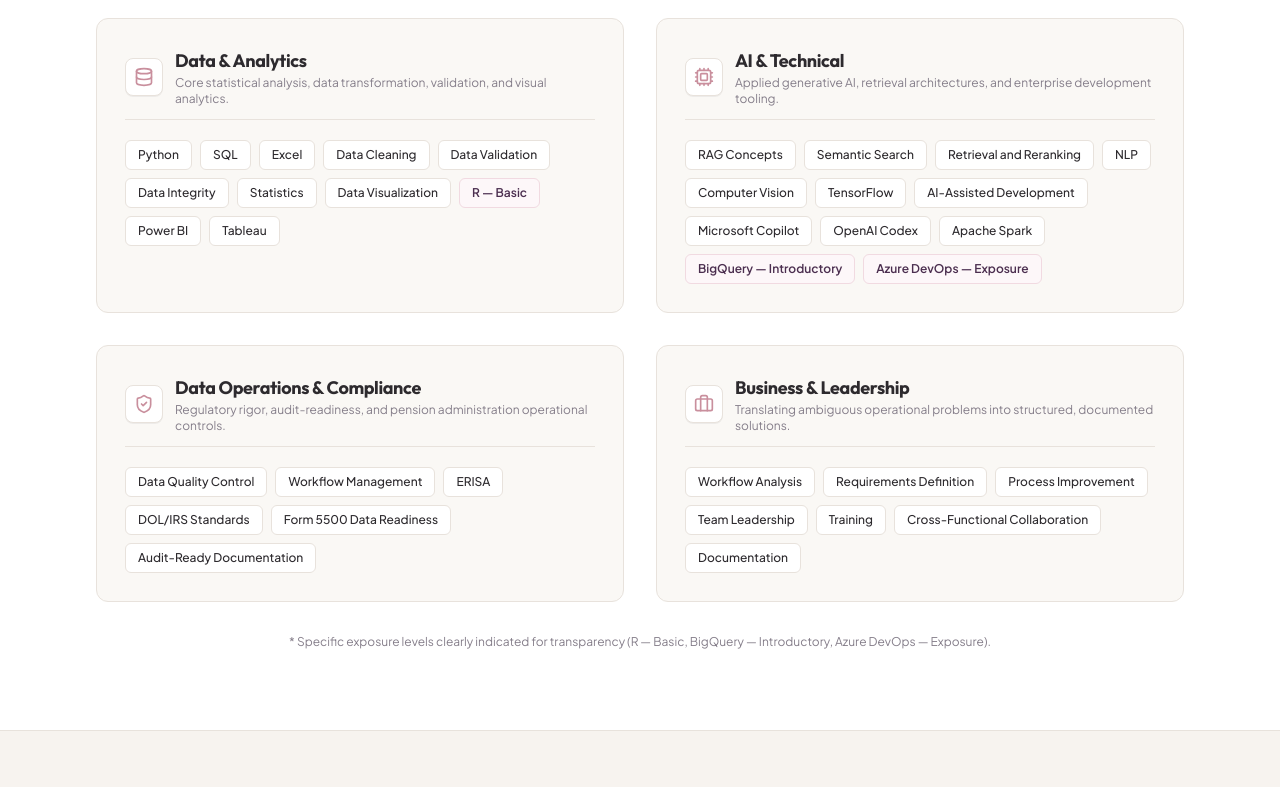
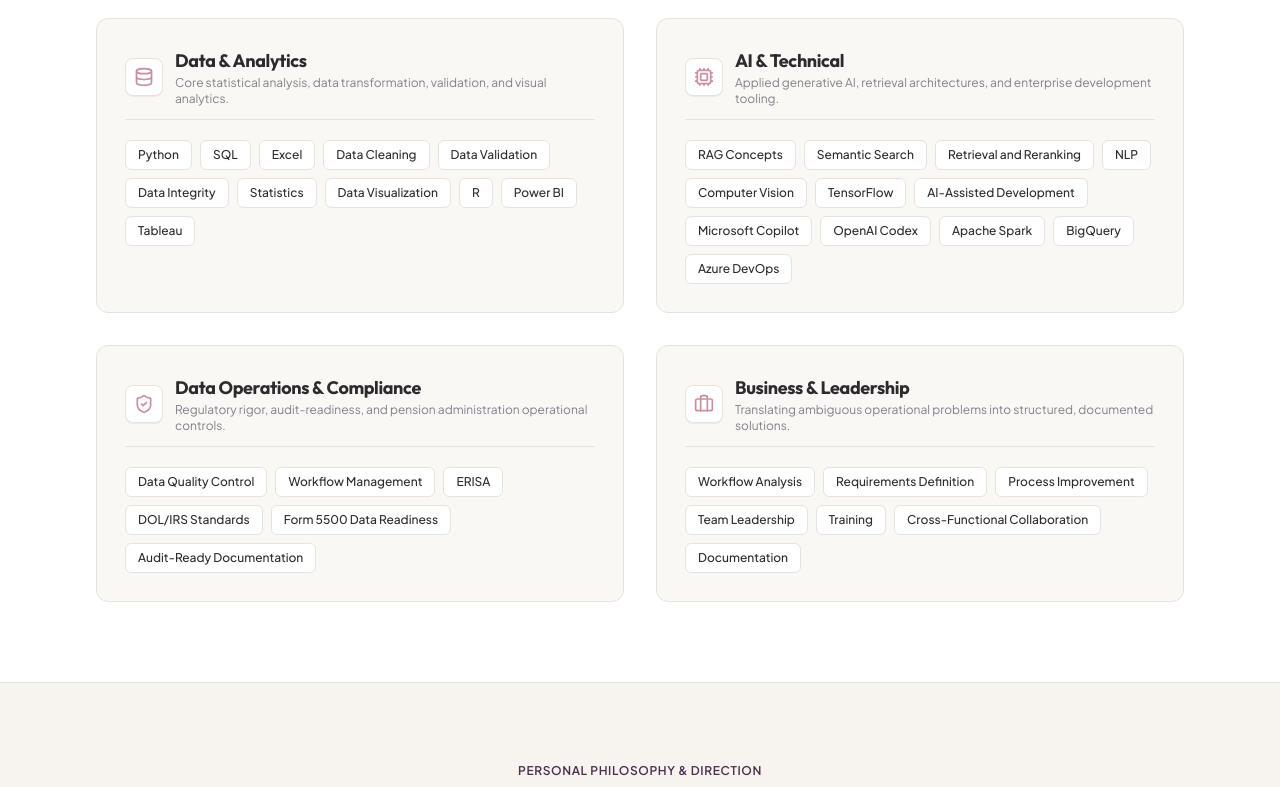
Before and after one commit to valeryortz/valery-ortiz-portfolio, a React (Vite) app: page / in a window 1280 px wide. Shown: the part 3240-4027 px from the top of the page. Built offline with nearby package versions, Linux system fonts and the light colour scheme.

Commit message:
refactor: simplify skill proficiency levels
Remove specific proficiency qualifiers (e.g., "Basic", "Introductory") from the skills list and UI to present a more confident and streamlined professional profile.

```diff
--- a/src/components/RecruiterScanModal.tsx
+++ b/src/components/RecruiterScanModal.tsx
@@ -148,7 +148,7 @@ export const RecruiterScanModal: React.FC<RecruiterScanModalProps> = ({ isOpen,
               Core Technical Toolkit
             </div>
             <p className="text-xs text-[#3b373d] leading-relaxed font-mono bg-[#faf8f5] p-3 rounded border border-[#e8e2dc]">
-              Python · SQL · Excel · R (Basic) · Power BI · Tableau · Microsoft Access / VBA · .NET/WPF · RAG · Semantic Search · BigQuery (Introductory) · Azure DevOps (Exposure)
+              Python · SQL · Excel · R · Power BI · Tableau · Microsoft Access / VBA · .NET/WPF · RAG · Semantic Search · BigQuery · Azure DevOps
             </p>
           </div>
 
--- a/src/components/Skills.tsx
+++ b/src/components/Skills.tsx
@@ -59,33 +59,17 @@ export const Skills: React.FC = () => {
 
               {/* Skills Items */}
               <div className="flex flex-wrap gap-2 pt-2">
-                {cat.skills.map((skill) => {
-                  const isSpecialNote =
-                    skill.name.includes('— Basic') ||
-                    skill.name.includes('— Introductory') ||
-                    skill.name.includes('— Exposure');
-
-                  return (
-                    <span
-                      key={skill.name}
-                      className={`inline-flex items-center px-3 py-1.5 rounded-md text-xs font-medium transition-colors ${
-                        isSpecialNote
-                          ? 'bg-[#fdf7f9] text-[#4B2E4F] border border-[#f1dae1] font-semibold'
-                          : 'bg-white text-[#2D2A2E] border border-[#e8e2dc] hover:border-[#C98F9D]'
-                      }`}
-                    >
-                      {skill.name}
-                    </span>
-                  );
-                })}
+                {cat.skills.map((skill) => (
+                  <span
+                    key={skill.name}
+                    className="inline-flex items-center px-3 py-1.5 rounded-md text-xs font-medium transition-colors bg-white text-[#2D2A2E] border border-[#e8e2dc] hover:border-[#C98F9D]"
+                  >
+                    {skill.name}
+                  </span>
+                ))}
               </div>
             </div>
           ))}
-        </div>
-
-        {/* Level of Experience Clarity Note */}
-        <div className="mt-8 text-center text-xs text-[#857e8a]">
-          <span>* Specific exposure levels clearly indicated for transparency (R — Basic, BigQuery — Introductory, Azure DevOps — Exposure).</span>
         </div>
 
       </div>
--- a/src/data/portfolioData.ts
+++ b/src/data/portfolioData.ts
@@ -214,7 +214,7 @@ export const SKILLS_CATEGORIES: SkillCategory[] = [
       { name: "Data Integrity" },
       { name: "Statistics" },
       { name: "Data Visualization" },
-      { name: "R — Basic" },
+      { name: "R" },
       { name: "Power BI" },
       { name: "Tableau" },
     ],
@@ -233,8 +233,8 @@ export const SKILLS_CATEGORIES: SkillCategory[] = [
       { name: "Microsoft Copilot" },
       { name: "OpenAI Codex" },
       { name: "Apache Spark" },
-      { name: "BigQuery — Introductory" },
-      { name: "Azure DevOps — Exposure" },
+      { name: "BigQuery" },
+      { name: "Azure DevOps" },
     ],
   },
   {
```
